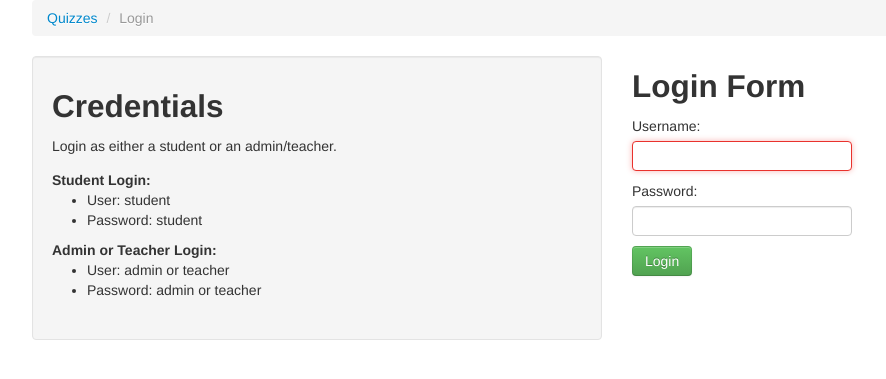
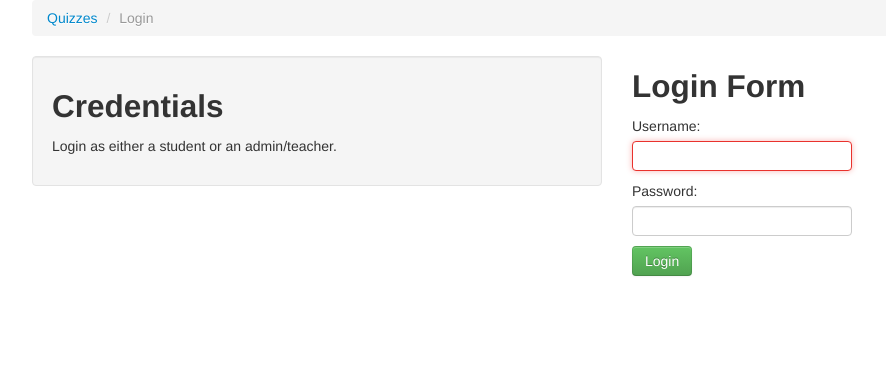
Before and after one commit to VishnuRaman/django_quiz_app, a Django app: page /login/ in a window 1280 px wide. Shown: the top 379 px of the page, without its empty margins (23-909 px from the left). Run offline with Django 3.2, Linux system fonts and the light colour scheme; some libraries are stand-ins or nearby versions.

Commit message:
comments

```diff
--- a/quiz/templates/registration/login.html
+++ b/quiz/templates/registration/login.html
@@ -9,22 +9,7 @@
     <div class="well">
         <h2>Credentials</h2>
         <p>Login as either a student or an admin/teacher.</p>
-        <dl>
-          <dt>Student Login:</dt>
-          <dd>
-              <ul>
-                  <li>User: student</li>
-                  <li>Password: student</li>
-              </ul>
-          </dd>
-          <dt>Admin or Teacher Login:</dt>
-          <dd>
-              <ul>
-                  <li>User: admin or teacher</li>
-                  <li>Password: admin or teacher</li>
-              </ul>
-          </dd>
-        </dl>
+
     </div>
 </div>
 <div class="span6">
```
